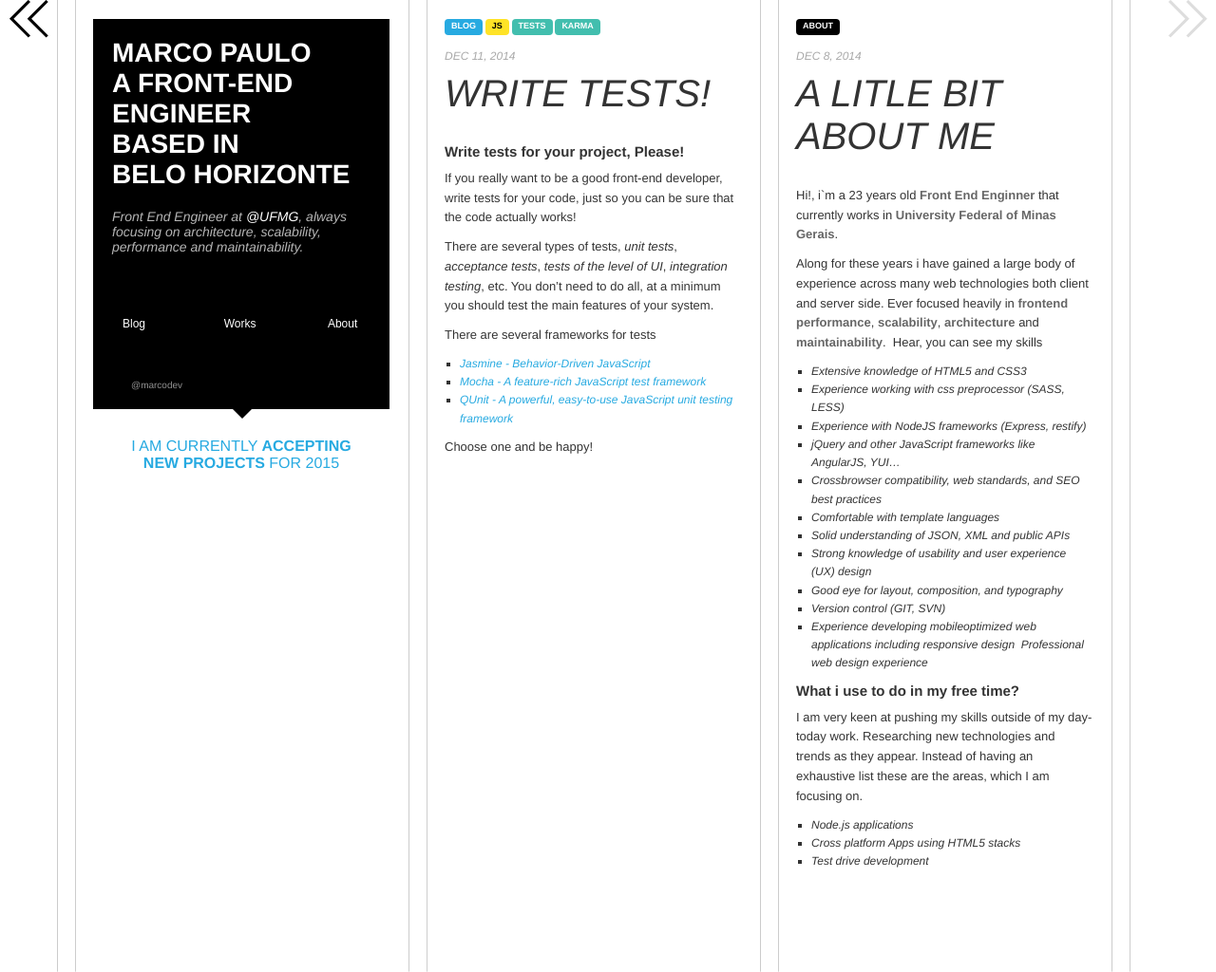
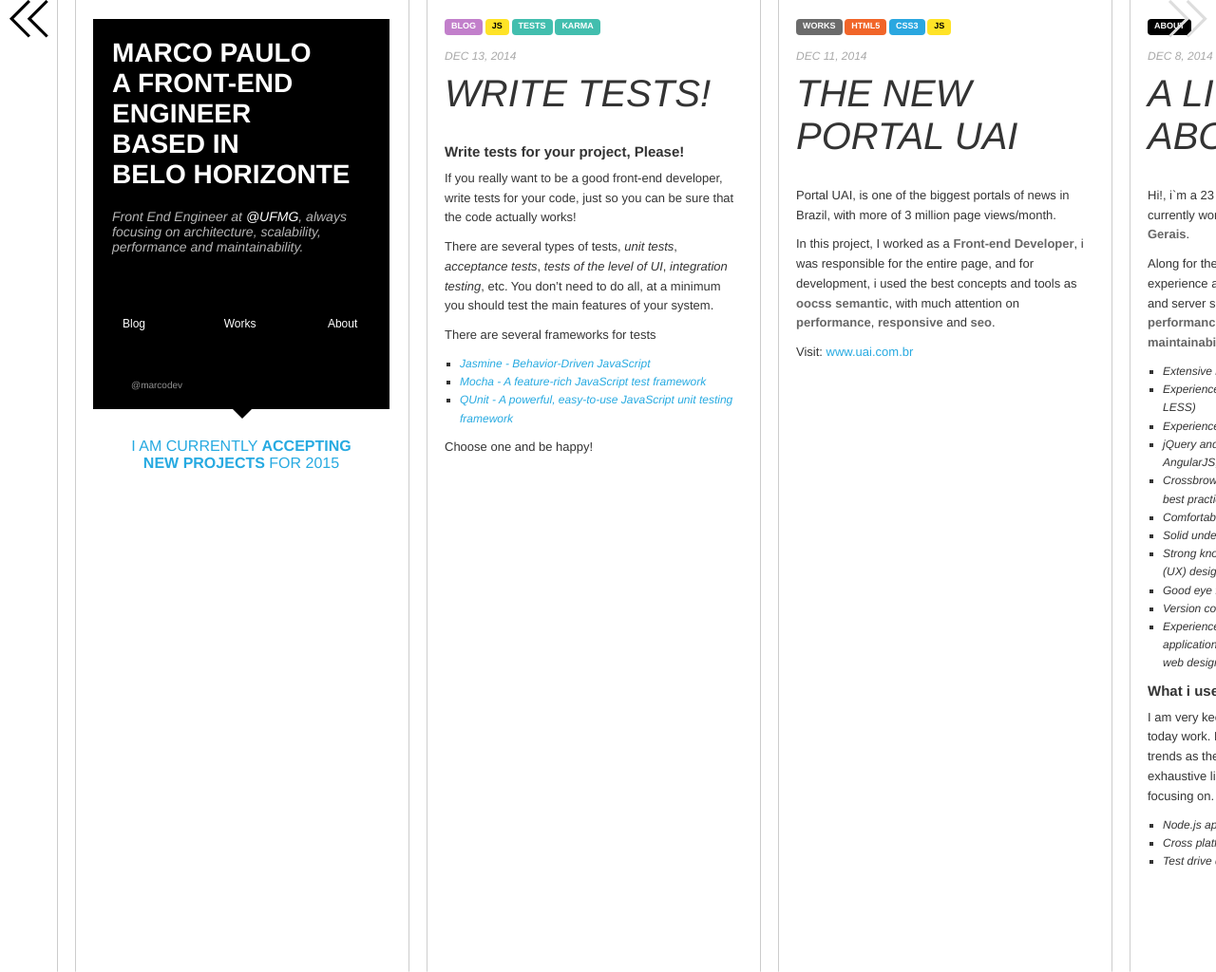
Before and after one commit to devmarco/devmarco.github.io, a Jekyll site: the page built from index.html, in a window 1280 px wide. Shown: the whole page at 95% size. Built offline with Jekyll 4.4.1, drawn with Linux system fonts in a browser that asks for light colours; comment, search, counter and statistics services are not loaded.

Commit message:
Works: The new portal UAI, improvements

```diff
--- a/_posts/2014-12-11-write-tests.markdown
+++ b/_posts/2014-12-11-write-tests.markdown
@@ -1,6 +1,6 @@
 ---
 title:  "Write tests!"
-date:   2014-12-11 18:38:12
+date:   2014-12-13 18:38:12
 tagMaster: posts
 tags: ['blog','js', 'tests', 'karma']
 ---
--- /dev/null
+++ b/_posts/2014-12-13-uai-portal.markdown
@@ -0,0 +1,12 @@
+---
+title:  "The New Portal UAI"
+date:   2014-12-11 18:56:12
+tagMaster: posts
+tags: ['works','html5', 'css3', 'js']
+---
+
+Portal UAI, is one of the biggest portals of news in Brazil, with more of 3 million page views/month.
+
+In this project, I worked as a **Front-end Developer**, i was responsible for the entire page, and for development, i used the best concepts and tools as **oocss** **semantic**, with much attention on **performance**, **responsive** and **seo**.
+
+Visit: [www.uai.com.br](http://www.uai.com.br)
--- a/_sass/objects/_labels.scss
+++ b/_sass/objects/_labels.scss
@@ -10,7 +10,7 @@
     @include vendor(border-radius, 4px);
 }
 .label--works {
-    background-color: #000;
+    background-color: #6B6B6B;
     @extend .label;
 }
 .label--tips {
@@ -34,7 +34,7 @@
     @extend .label;
 }
 .label--blog {
-    background-color: #27aae1;
+    background-color: #C27FCB;
     @extend .label;
 }
 .label--tests,
@@ -44,9 +44,17 @@
     background-color: #42beae;
     @extend .label;
 }
-
 .label--protractor {
     background-color: #e23237;
     color: #000;
     @extend .label;
 }
+.label--html5 {
+    background-color: #f16529;
+    @extend .label;
+}
+.label--css,
+.label--css3 {
+    background-color: #2aa7e0;
+    @extend .label;
+}
```
